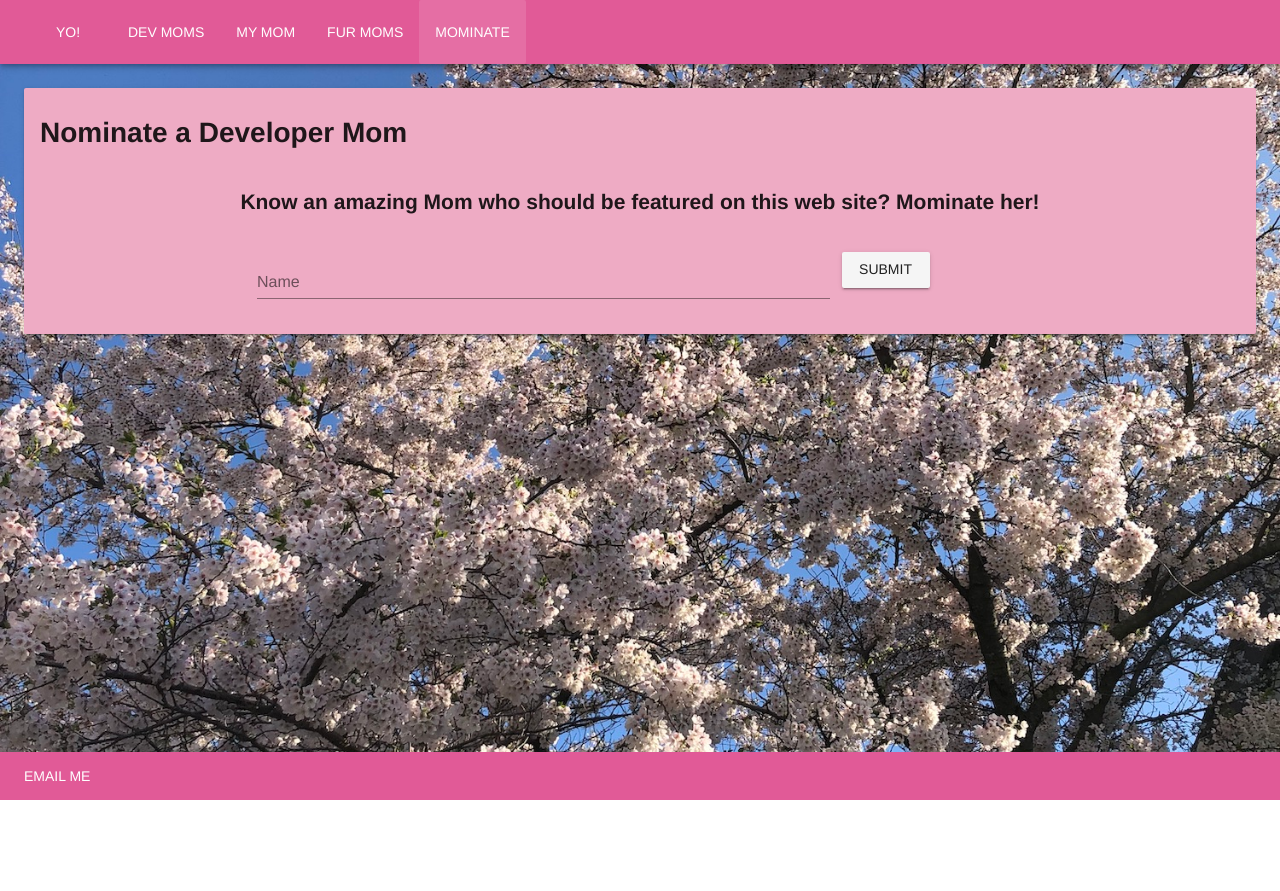
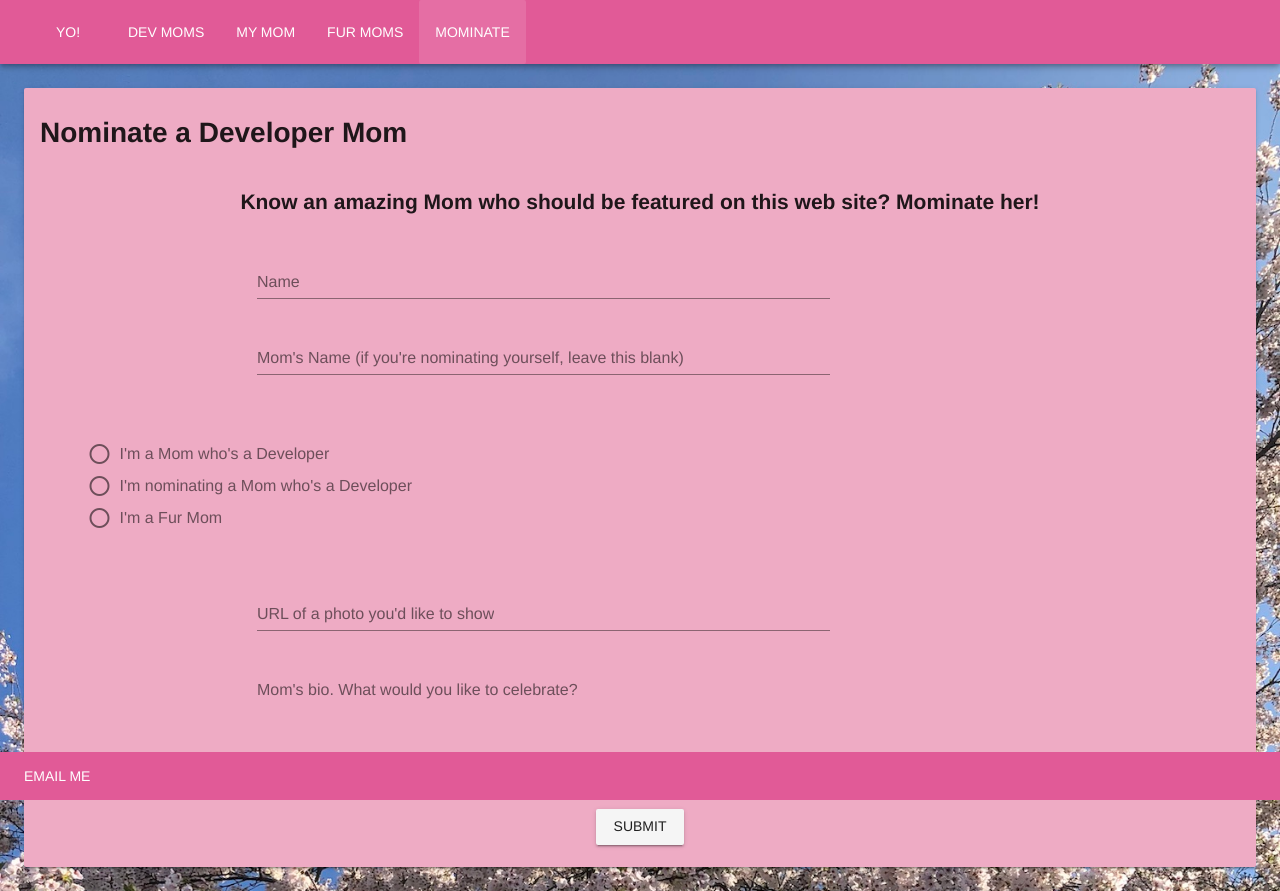
Before and after one commit to jlooper/yomamaisadev, a Vue app: page /#/nominate in a window 1280 px wide. Before the commit the page ends 800 px from the top, so only its background shows below. Built offline with nearby package versions, Linux system fonts and the light colour scheme.

Commit message:
note, validation isn't quite there

```diff
--- a/src/views/Nominate.vue
+++ b/src/views/Nominate.vue
@@ -19,11 +19,50 @@
         <v-container>
           <v-layout row wrap>
             <v-flex lg6 offset-lg2>
-              <v-text-field v-model="name" name="name" label="Name"></v-text-field>
+              <v-text-field required :rules="rules" v-model="name" name="name" label="Name"></v-text-field>
             </v-flex>
-
-            <v-btn type="submit">Submit</v-btn>
           </v-layout>
+          <v-layout row wrap>
+            <v-flex lg6 offset-lg2>
+              <v-text-field
+                required
+                :rules="rules"
+                v-model="momName"
+                name="momName"
+                label="Mom's Name (if you're nominating yourself, leave this blank)"
+              ></v-text-field>
+            </v-flex>
+          </v-layout>
+          <v-container fluid>
+            <v-radio-group v-model="momType" :mandatory="true" :rules="rules">
+              <v-radio label="I'm a Mom who's a Developer" value="devMom"></v-radio>
+              <v-radio label="I'm nominating a Mom who's a Developer" value="myMom"></v-radio>
+              <v-radio label="I'm a Fur Mom" value="furMom"></v-radio>
+            </v-radio-group>
+          </v-container>
+          <v-layout row wrap>
+            <v-flex lg6 offset-lg2>
+              <v-text-field
+                required
+                :rules="rules"
+                v-model="picUrl"
+                name="picUrl"
+                label="URL of a photo you'd like to show"
+              ></v-text-field>
+            </v-flex>
+          </v-layout>
+          <v-layout row wrap>
+            <v-flex lg6 offset-lg2>
+              <v-textarea
+                required
+                :rules="rules"
+                v-model="momBio"
+                name="momBio"
+                label="Mom's bio. What would you like to celebrate?"
+              ></v-textarea>
+            </v-flex>
+          </v-layout>
+          <v-btn type="submit">Submit</v-btn>
         </v-container>
       </v-form>
     </v-card>
@@ -35,9 +74,11 @@ export default {
   data() {
     return {
       name: "",
-      form: {
-        name: ""
-      }
+      momName: "",
+      momBio: "",
+      picUrl: "",
+      momType: "",
+      rules: [v => !!v || "This field is required"]
     };
   },
   methods: {
@@ -49,14 +90,15 @@ export default {
         .join("&");
     },
     handleSubmit() {
-      //console.log(this.encode(this.name));
       fetch("/", {
         method: "POST",
         headers: { "Content-Type": "application/x-www-form-urlencoded" },
         body: this.encode({
           "form-name": "mominate",
-          //...this.form
-          name: this.name
+          name: this.name,
+          momName: this.momName,
+          momBio: this.momBio,
+          picUrl: this.picUrl
         })
       })
         .then(() => {
```
